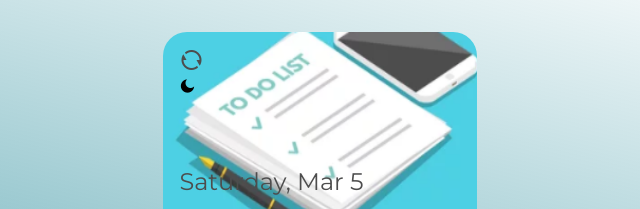
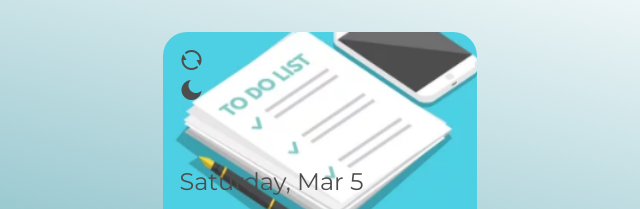
Before and after one commit to GSG-CF05/TO-DO-LIST-APP.edu, a plain HTML site: page index.html in a window 1280 px wide. Shown: the top 209 px of the page, 320-960 px from the left. Drawn offline with nearby package versions, Linux system fonts and the light colour scheme.

Commit message:
Update style.css

```diff
--- a/css/style.css
+++ b/css/style.css
@@ -57,7 +57,7 @@ button{
     padding: 16px;
     position: relative;
 }
-.refresh.clear{
+.refresh.clear, .darkMode {
     text-align: left;
     font-size: 24px;
     transition: all .3s ease;
```
